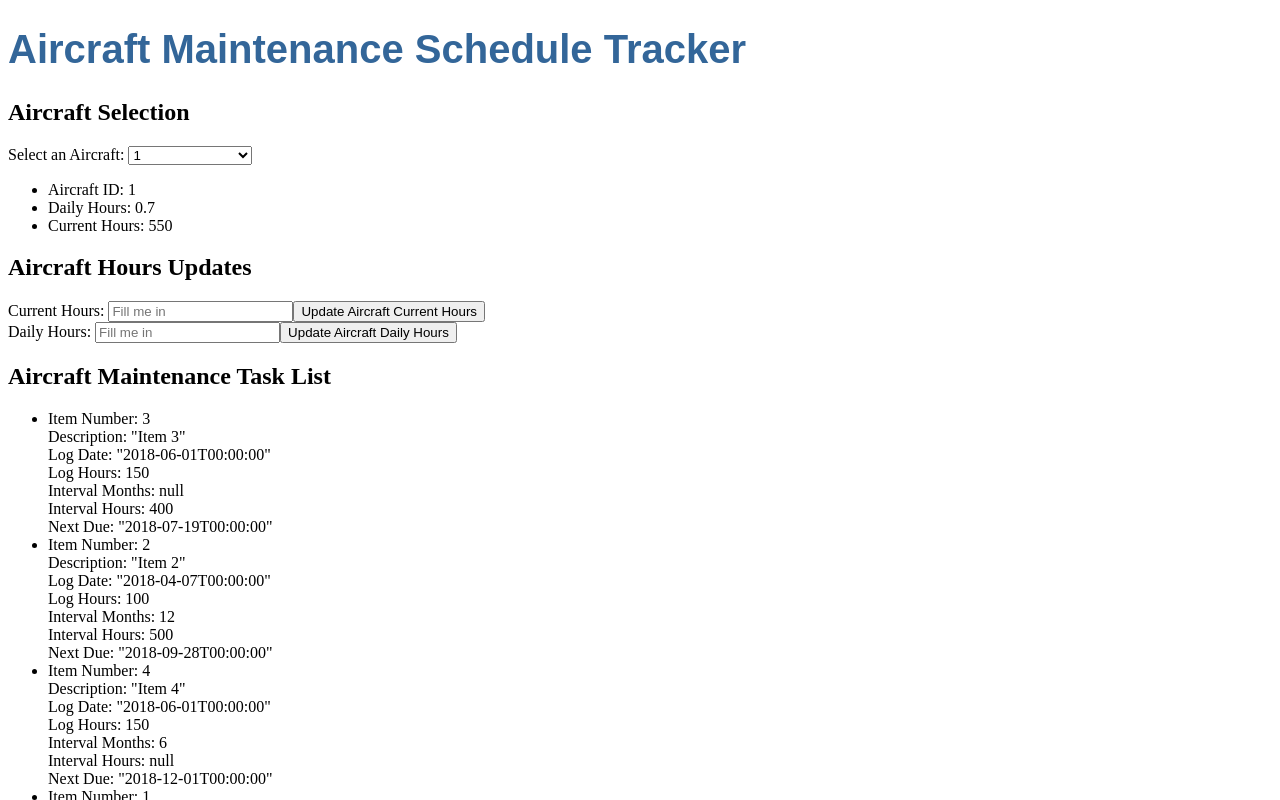
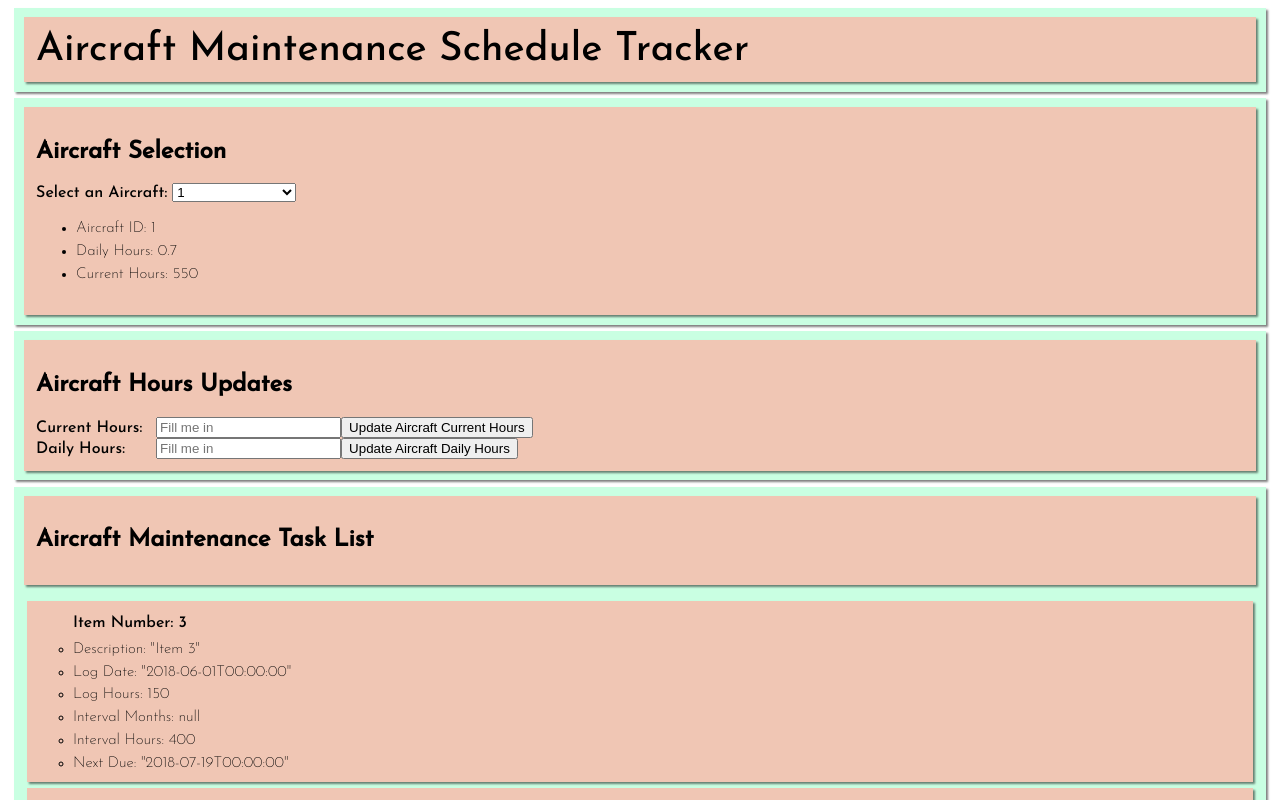
Before and after one commit to Robchike9290/MadeLabs-Coding-Challenge, an Angular app: page / in a window 1280 px wide. Shown: the top 800 px of the page. Built offline with nearby package versions, Linux system fonts and the light colour scheme.

Commit message:
Create styling for page.

```diff
--- a/src/app/app.component.html
+++ b/src/app/app.component.html
@@ -1,4 +1,8 @@
+<section>
   <h1>{{title}}</h1>
+</section>
+<section>
+  <div>
     <h2>Aircraft Selection</h2>
     <label>Select an Aircraft: </label>
     <select [(ngModel)]="selectedAircraft">
@@ -8,10 +12,14 @@
       </option>
     </select>
     <ul>
-  <li *ngIf="selectedAircraft">Aircraft ID: {{ aircraft[selectedAircraft - 1].aircraftId }}</li>
-  <li *ngIf="selectedAircraft">Daily Hours: {{ aircraft[selectedAircraft - 1].dailyHours }}</li>
-  <li *ngIf="selectedAircraft">Current Hours: {{ aircraft[selectedAircraft - 1].currentHours }}</li>
+      <li class="info" *ngIf="selectedAircraft">Aircraft ID: {{ aircraft[selectedAircraft - 1].aircraftId }}</li>
+      <li class="info" *ngIf="selectedAircraft">Daily Hours: {{ aircraft[selectedAircraft - 1].dailyHours }}</li>
+      <li class="info" *ngIf="selectedAircraft">Current Hours: {{ aircraft[selectedAircraft - 1].currentHours }}</li>
     </ul>
+  </div>
+</section>
+<section>
+  <div>
     <h2>Aircraft Hours Updates</h2>
     <form>
       <label>Current Hours: </label>
@@ -23,19 +31,25 @@
       <button (click)="updateAircraftDailyHours(dailyHoursInput.value)">Update Aircraft Daily Hours</button>
       <br>
     </form>
+  </div>
+</section>
+<section>
+  <div>
     <h2>Aircraft Maintenance Task List</h2>
-<ul>
-  <li *ngFor="let task of sortedTasks">
-    <ul class="listNesting">Item Number: {{task.itemNumber}}
-      <li>Description: "{{task.description}}"</li>
-      <li>Log Date: "{{task.logDate}}"</li>
-      <li>Log Hours: {{task.logHours ? task.logHours : 'null'}}</li>
-      <li>Interval Months: {{task.intervalMonths ? task.intervalMonths : 'null'}}</li>
-      <li>Interval Hours: {{task.intervalHours ? task.intervalHours : 'null'}}</li>
-      <li *ngIf="task.nextDue; else nullDueDate">Next Due: "{{task.nextDue}}"</li>
+  </div>
+  <ul class="noList">
+    <li *ngFor="let task of sortedTasks" class="task">
+      <ul class="taskHeading">Item Number: {{task.itemNumber}}
+        <li class="info">Description: "{{task.description}}"</li>
+        <li class="info">Log Date: "{{task.logDate}}"</li>
+        <li class="info">Log Hours: {{task.logHours ? task.logHours : 'null'}}</li>
+        <li class="info">Interval Months: {{task.intervalMonths ? task.intervalMonths : 'null'}}</li>
+        <li class="info">Interval Hours: {{task.intervalHours ? task.intervalHours : 'null'}}</li>
+        <li *ngIf="task.nextDue; else nullDueDate" class="info">Next Due: "{{task.nextDue}}"</li>
         <ng-template #nullDueDate>
-        <li>Next Due: null</li>
+          <li class="info">Next Due: null</li>
         </ng-template>
       </ul>
     </li>
   </ul>
+</section>
--- a/src/app/app.component.scss
+++ b/src/app/app.component.scss
@@ -1,11 +1,59 @@
-h1 {
-  color: #369;
-  font-family: Arial, Helvetica, sans-serif;
-  font-size: 250%;
+* {
+  color: black;
 }
 
-.listNesting {
+h1 {
+  font-family: 'Josefin Sans', sans-serif;
+  font-weight: 500;
+  font-size: 250%;
+  background-color: #F0C6B4;
+  margin: 0.25%;
+  padding: 1%;
+  box-shadow: 2px 2px 2px rgba(0, 0, 0, 0.5);
+}
+
+div {
+  background-color: #F0C6B4;
+  box-shadow: 2px 2px 2px rgba(0, 0, 0, 0.5);
+  padding: 1%;
+  margin: 0.25%;
+}
+
+form label {
+  display: inline-block;
+  width: 120px;
+}
+
+.noList {
+  list-style: none;
+  padding-left: 0;
+}
+
+section {
+  background-color: #c9ffe2;
+  margin: 0.5%;
+  padding: 0.5%;
+  font-family: 'Josefin Sans', sans-serif;
+  font-weight: 500;
+  box-shadow: 2px 2px 2px rgba(0, 0, 0, 0.5);
+}
+
+.info {
+  font-size: 0.95rem;
+  line-height: 1.5em;
+  margin: 0;
+  font-weight: 200;
+}
+
+.task {
   list-style-type: none;
-  margin: 0;
-  padding: 0;
+  margin: 0.5%;
+  padding: 0.5%;
+  background-color: #F0C6B4;
+  box-shadow: 2px 2px 2px rgba(0, 0, 0, 0.5);
 }
+
+.taskHeading {
+  font-size: 1rem;
+  line-height: 2em;
+}
--- a/src/index.html
+++ b/src/index.html
@@ -6,6 +6,9 @@
   <base href="/">
   <meta name="viewport" content="width=device-width, initial-scale=1">
   <link rel="icon" type="image/x-icon" href="favicon.ico">
+  <link rel="preconnect" href="https://fonts.googleapis.com">
+  <link rel="preconnect" href="https://fonts.gstatic.com" crossorigin>
+  <link href="https://fonts.googleapis.com/css2?family=Josefin+Sans:wght@100;200;500&display=swap" rel="stylesheet">
 </head>
 <body>
   <app-root></app-root>
```
Lines whose indentation alone changed are shown as unchanged.
